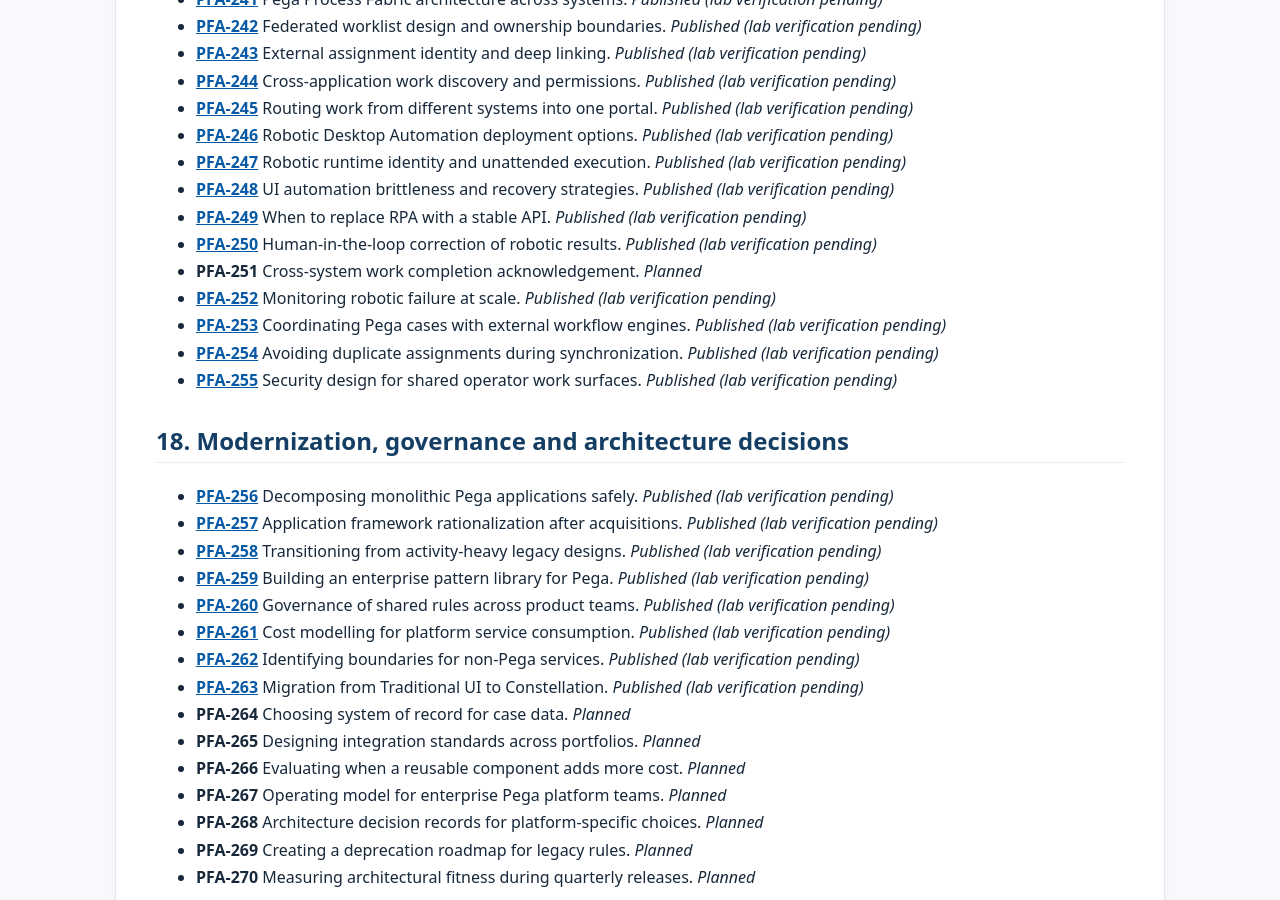
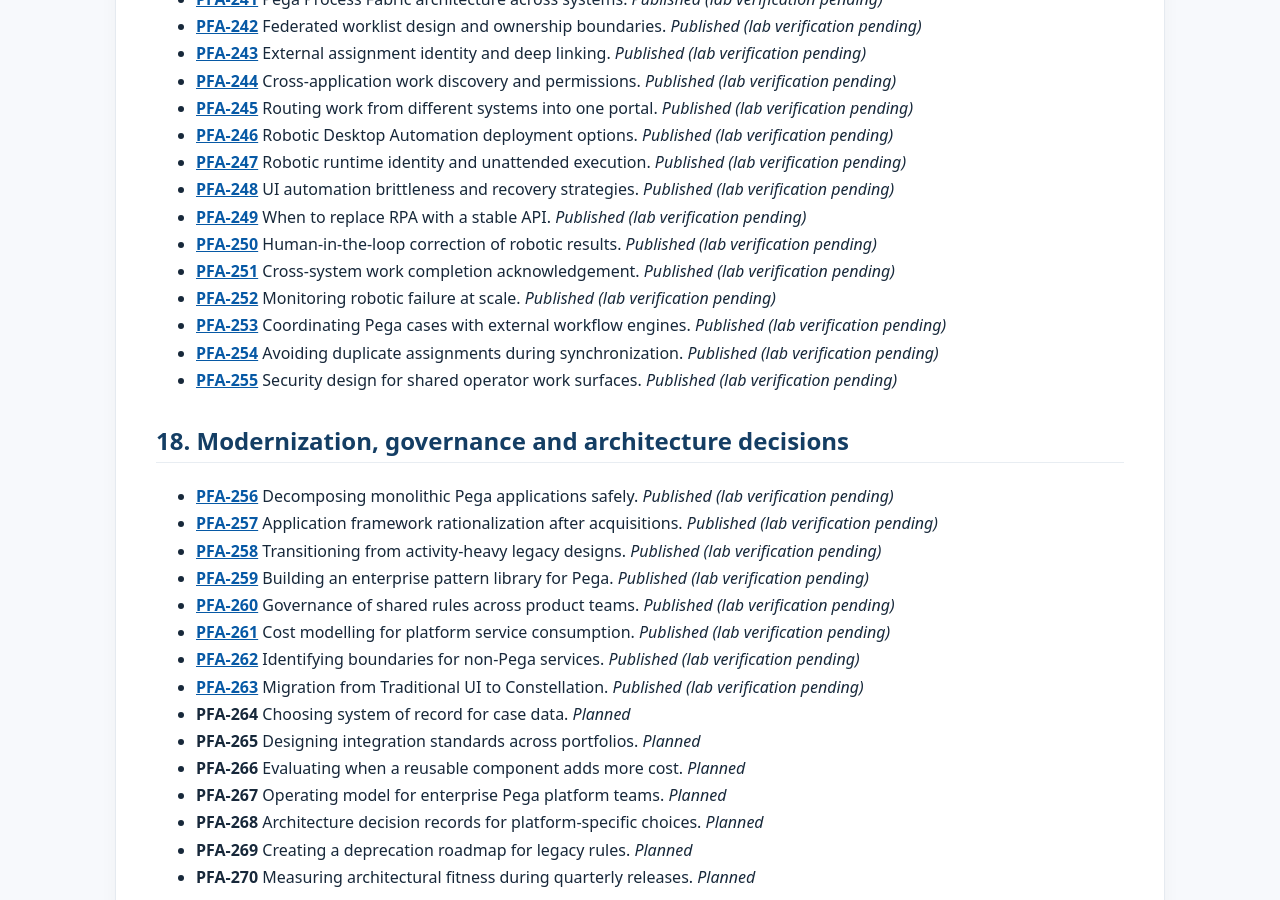
Before and after one commit to chandransandeep/pega-feature-atlas, a Jekyll site: the page built from docs/feature-inventory.md, in a window 1280 px wide and 900 px high, scrolled down 9083 px. Built offline with Jekyll 4.4.1, drawn with Linux system fonts in a browser that asks for light colours.

Commit message:
Publish PFA-251: pfa-251-cross-system-work-completion-acknowledgement

```diff
--- a/docs/commit-date-register.tsv
+++ b/docs/commit-date-register.tsv
@@ -262,3 +262,4 @@ docs/articles/robotic-operations/pfa-252-monitoring-robotic-failure-at-scale.md
 docs/articles/workflow-orchestration/pfa-253-coordinating-pega-cases-with-external-workflow-engines.md	2025-02-16	2026-10-31T06:08:32+00:00	random_past_date
 docs/articles/case-concurrency/pfa-254-avoiding-duplicate-assignments-during-synchronization.md	2024-10-24	2026-10-31T06:08:40+00:00	random_past_date
 docs/articles/access-control/pfa-255-security-design-for-shared-operator-work-surfaces.md	2021-06-09	2026-10-31T06:08:40+00:00	random_past_date
+docs/articles/workflow-integration/pfa-251-cross-system-work-completion-acknowledgement.md	2024-09-15	2026-10-31T06:09:01+00:00	random_past_date
--- a/docs/feature-inventory.md
+++ b/docs/feature-inventory.md
@@ -364,7 +364,7 @@ This is the editorial plan for Pega Feature Atlas. It is not a list of completed
 - **[PFA-248](articles/robotics/pfa-248-ui-automation-brittleness-and-recovery-strategies.md)** UI automation brittleness and recovery strategies. _Published (lab verification pending)_
 - **[PFA-249](articles/robotics/pfa-249-when-to-replace-rpa-with-stable-api.md)** When to replace RPA with a stable API. _Published (lab verification pending)_
 - **[PFA-250](articles/robotic-automation/pfa-250-human-in-the-loop-correction-of-robotic-results.md)** Human-in-the-loop correction of robotic results. _Published (lab verification pending)_
-- **PFA-251** Cross-system work completion acknowledgement. _Planned_
+- **[PFA-251](articles/workflow-integration/pfa-251-cross-system-work-completion-acknowledgement.md)** Cross-system work completion acknowledgement. _Published (lab verification pending)_
 - **[PFA-252](articles/robotic-operations/pfa-252-monitoring-robotic-failure-at-scale.md)** Monitoring robotic failure at scale. _Published (lab verification pending)_
 - **[PFA-253](articles/workflow-orchestration/pfa-253-coordinating-pega-cases-with-external-workflow-engines.md)** Coordinating Pega cases with external workflow engines. _Published (lab verification pending)_
 - **[PFA-254](articles/case-concurrency/pfa-254-avoiding-duplicate-assignments-during-synchronization.md)** Avoiding duplicate assignments during synchronization. _Published (lab verification pending)_
```
Also changed, not shown: README.md, docs/articles/workflow-integration/pfa-251-cross-system-work-completion-acknowledgement.md (renamed from drafts/pfa-251-cross-system-work-completion-acknowledgement.md).
